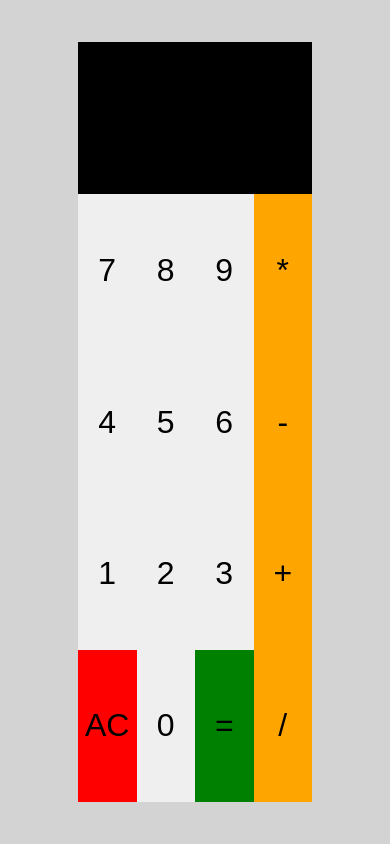
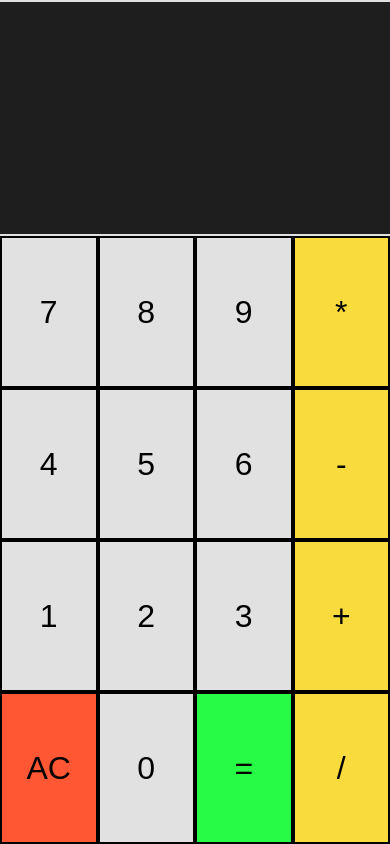
Before and after one commit to TanmayDesai/reactCalculator, a React (Create React App) app: page / in a window 390 px wide. Built offline with nearby package versions, Linux system fonts and the light colour scheme.

Commit message:
Changed color and added hover effect

```diff
--- a/src/App.css
+++ b/src/App.css
@@ -25,12 +25,12 @@ p{
 .output{
   display: flex;
   font-size: 52px;
-
+  border: 2px solid #e1e1e1;
   justify-content: flex-end;
   align-items: center;
   width: 100%;
   height: 18vh;
-  background-color: black;
+  background-color: #1e1e1e;
   color: white;
 
 }
@@ -40,16 +40,38 @@ button{
   width: 15vw;
   font-size: 32px;
   border: none;
+  background-color: #e1e1e1;
+  border: 2px solid black;
+}
+
+button:hover{
+  opacity: 0.8;
 }
 
 .operator{
-  background-color: orange;
+  background-color: #FADB3D;
 }
 
 .equal{
-  background-color: green;
+  background-color: #28FB46;
 }
 
 .ac{
-  background-color: red;
+  background-color: #FF5733;
 }
+
+@media only screen and (max-width: 600px){
+  .panel{
+    height: 100vh;
+    width: 100vw;
+  }
+
+  .output{
+    height: 30vh;
+  }
+
+  button{
+    height: calc(70/4)vh;
+    width: 25vw;
+  }
+}
```
